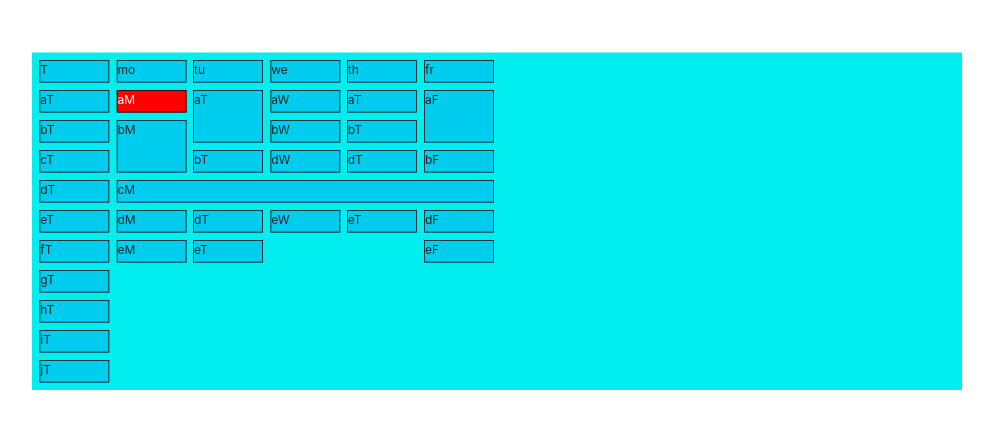
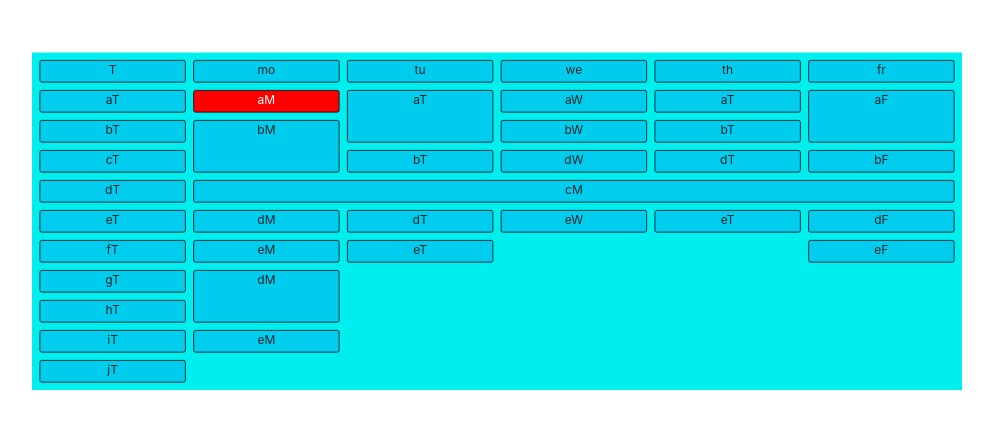
Before and after one commit to RefShah/react-todo1, a React (Create React App) app: page / in a window 1280 px wide. Shown: the top 428 px of the page, without its empty margins (50-1043 px from the left). Built offline with nearby package versions, Linux system fonts and the light colour scheme.

Commit message:
react-grid-layout

```diff
--- a/src/components/gSheet2_tt3_RGL.jsx
+++ b/src/components/gSheet2_tt3_RGL.jsx
@@ -30,7 +30,7 @@ export default class MyFirstGrid extends React.Component {
     ];
     return (
       <div style={{transform: 'scale(0.75) translate(-10%, -10%)'}}>
-      <ReactGridLayout className="layout" cols={12} rowHeight={30} width={1200}>
+      <ReactGridLayout className="layout" cols={6} rowHeight={30} width={1200}>
         <div key="0T" data-grid={{x: 0, y: 0, w: 1, h: 1, static: true}}>T</div>
         <div key="a" data-grid={{x: 0, y: 1, w: 1, h: 1, static: true}}>aT</div>
         <div key="b" data-grid={{x: 0, y: 2, w: 1, h: 1, static: true}}>bT</div>
@@ -49,6 +49,8 @@ export default class MyFirstGrid extends React.Component {
         <div key="c1" data-grid={{x: 1, y: 4, w: 5, h: 1, static: true}}>cM</div>
         <div key="d1" data-grid={{x: 1, y: 5, w: 1, h: 1, static: true}}>dM</div>
         <div key="e1" data-grid={{x: 1, y: 6, w: 1, h: 1, static: true}}>eM</div>
+        <div key="f1" data-grid={{x: 1, y: 7, w: 1, h: 2, static: true}}>dM</div>
+        <div key="g1" data-grid={{x: 1, y: 9, w: 1, h: 1, static: true}}>eM</div>
 
         <div key="tuT" data-grid={{x: 2, y: 0, w: 1, h: 1, static: true}}>tu</div>
         <div key="a2" data-grid={{x: 2, y: 1, w: 1, h: 2, static: true}}>aT</div>
--- a/src/css/example-styles.css
+++ b/src/css/example-styles.css
@@ -22,20 +22,29 @@ body {
 .react-grid-item {
   box-sizing: border-box;
   background: #000;
+  margin: auto;
+  width: 50%;
 }
 .react-grid-item:not(.react-grid-placeholder) {
   background: #000;
   border: 1px solid black;
+  margin: auto;
+  width: 50%;
 }
 .react-grid-item.resizing {
   opacity: 0.9;
 }
 .react-grid-item.static {
   background: #0ce;
+  border-radius: 3px;
+  text-align: center;
+  margin: auto;
+  width: 50%;
 }
 .react-grid-item.s1 {
   background: #f00;
   color: white;
+  border-radius: 3px;
 }
 .react-grid-item .text {
   /* font-size: 24px; */
```
Also changed, not shown: 1 other file (tests, documents, lock files or other folders).
